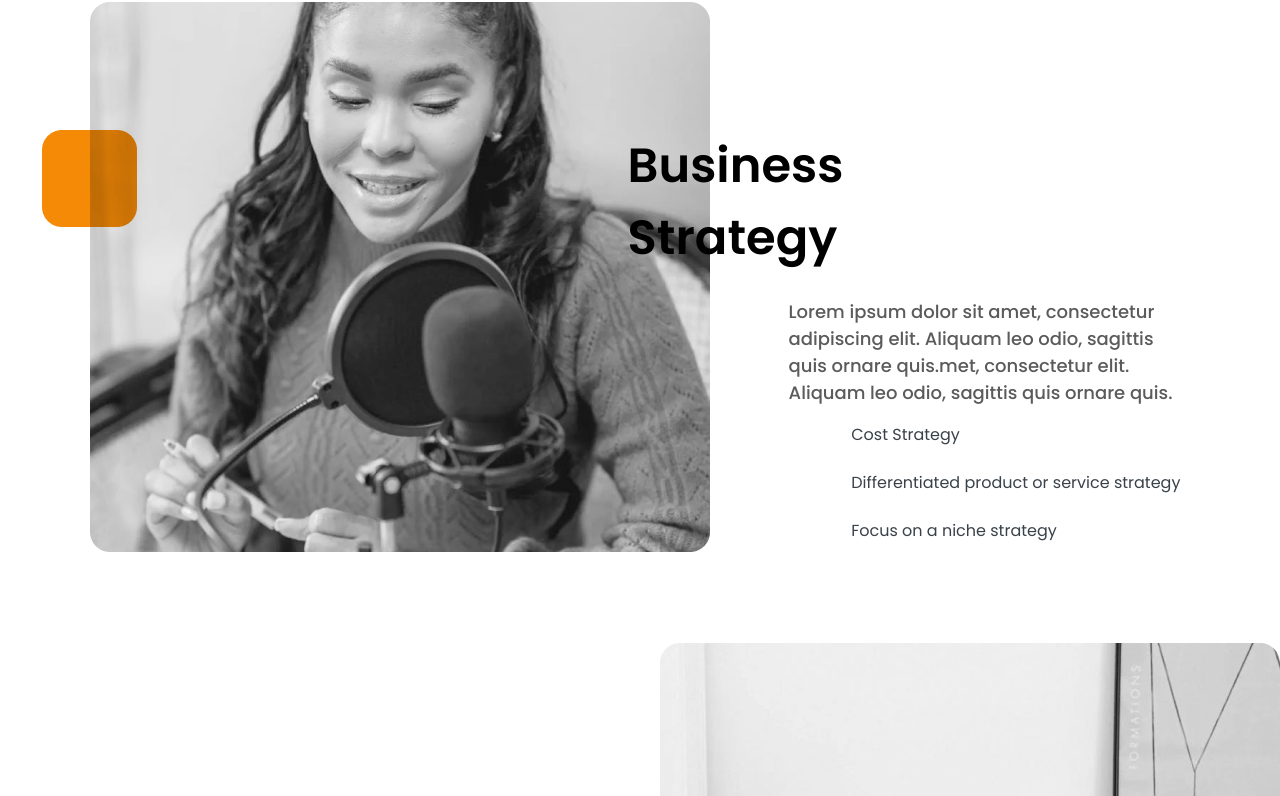
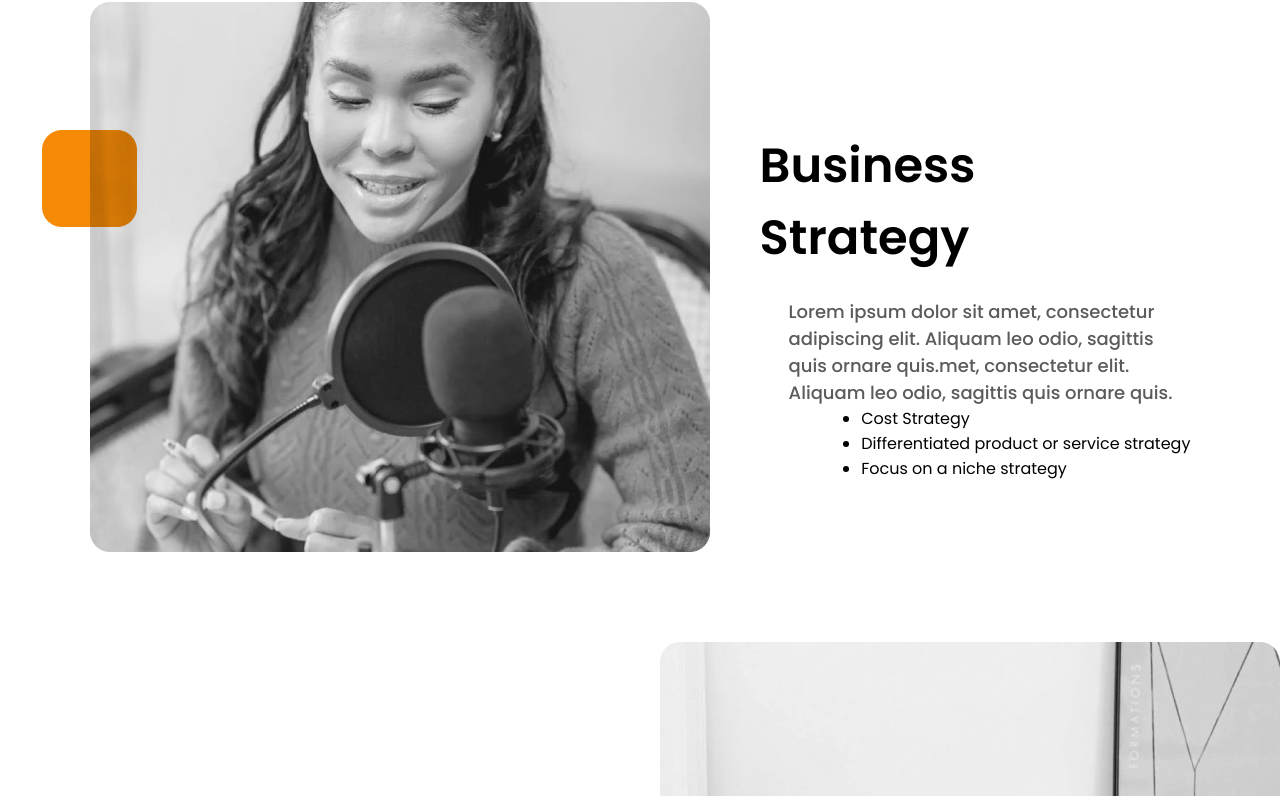
Before and after one commit to Chronicbeet/Vormir, a plain HTML site: page index.html in a window 1280 px wide. Shown: the part 996-1792 px from the top of the page. Drawn offline with Linux system fonts and the light colour scheme.

Commit message:
commmit
Co-authored-by: Pronoy Bhattacharya <peonoyb07@gmail.com>

```diff
--- a/index.html
+++ b/index.html
@@ -50,10 +50,10 @@
             <h1 class="big1">Business Strategy</h1>
             <h5 class="small1">Lorem ipsum dolor sit amet, consectetur adipiscing elit. Aliquam leo odio, sagittis quis
                 ornare quis.met, consectetur elit. Aliquam leo odio, sagittis quis ornare quis.</h5>
-            <ul class="list2">
-                <li class="box">Cost Strategy</li>
-                <li class="box">Differentiated product or service strategy</li>
-                <li class="box">Focus on a niche strategy</li>
+            <ul>
+                <li>Cost Strategy</li>
+                <li>Differentiated product or service strategy</li>
+                <li>Focus on a niche strategy</li>
             </ul>
         </div>
 
@@ -119,7 +119,7 @@
 
     <div class="Feature1">
         <div class="column1">
-            <img class="img-even" src="./assets/Feature 3 Image.png 3 Image.png">
+            <img class="img-even" src="./assets/Feature 5 Image.png">
         </div>
         <div class="column2">
 
@@ -232,7 +232,7 @@
 
         <footer>
             <img class="leftOrange" src="./assets/Shape Left.png" alt="">
-            <img class="rightOrange" src="./assets/Shape Right.png"  alt="">
+            <img class="rightOrange" src="./assets/Shape Right.png"  alt="">
             <div class="footerContent">
                 <div class="footerColumn1">
                     <img class="footerIcon" src="./assets/finsweetfoot.svg" alt="">
--- a/styles.css
+++ b/styles.css
@@ -23,12 +23,12 @@
     float: right;
   }
 
-  li {
-    display: inline-block;
-    line-height: 38px;
-    margin: 10px;
-    color: #394149;
-  }
+  nav li {
+display: inline-block;
+line-height: 38px;
+margin: 10px;
+color: #394149;
+}
 
   .button {
     background-color: #fef3e6;
@@ -88,7 +88,7 @@
     color: #ffffff;
     border: none;
   }
-
+/* Section 2 */
   .img-even {
     position: relative;
     right: 48px;
@@ -96,6 +96,7 @@
   }
 
   .big1 {
+    margin: 0 0 0 132px;
     font-family: "Poppins";
     font-size: 48px;
     font-weight: 600;
@@ -290,6 +291,10 @@
     list-style: circle;
     color: #5B5B5B;
   }
+
+
+
+
 
   .latestSection {
     padding: 96px 0;
```
